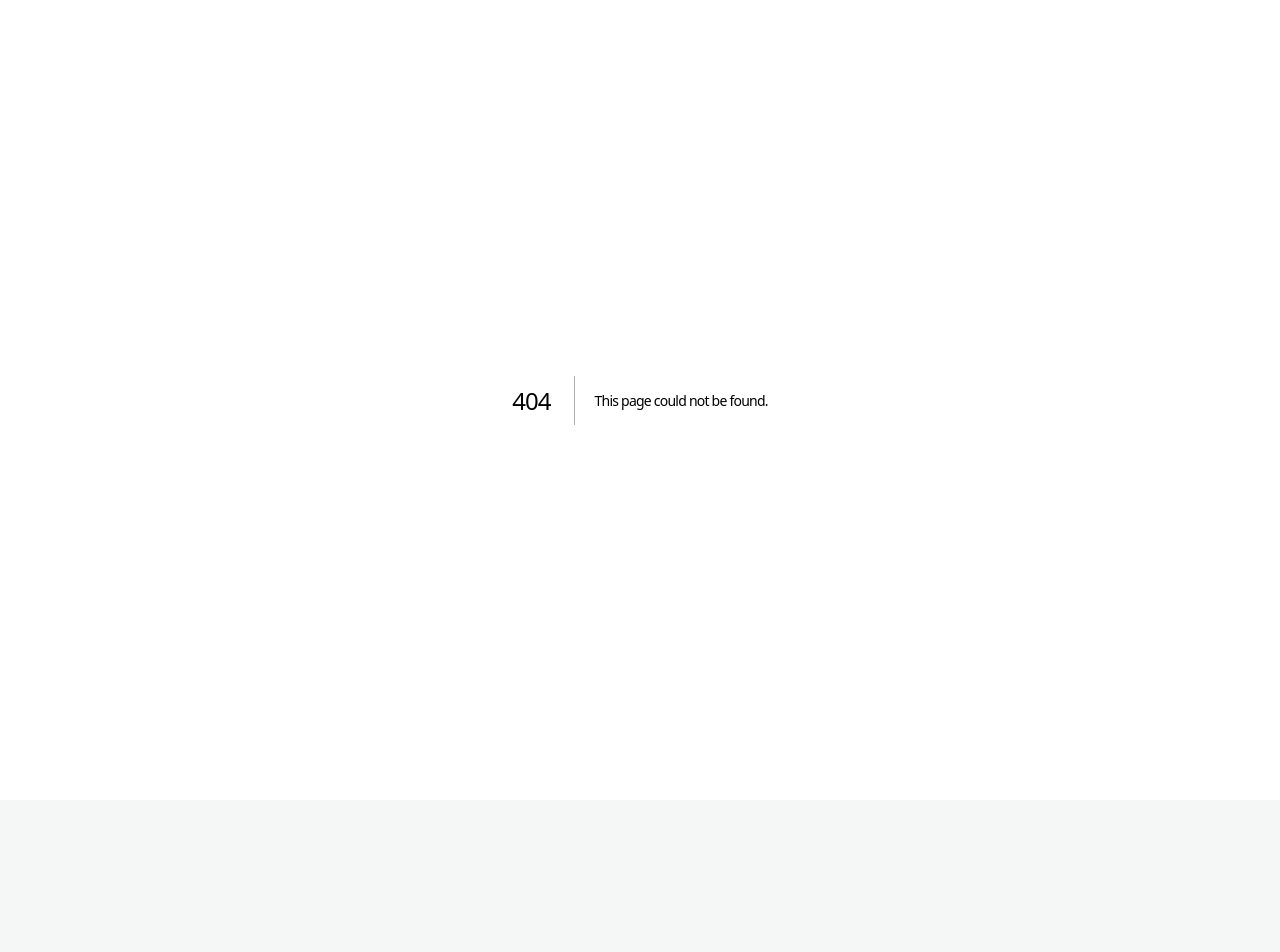
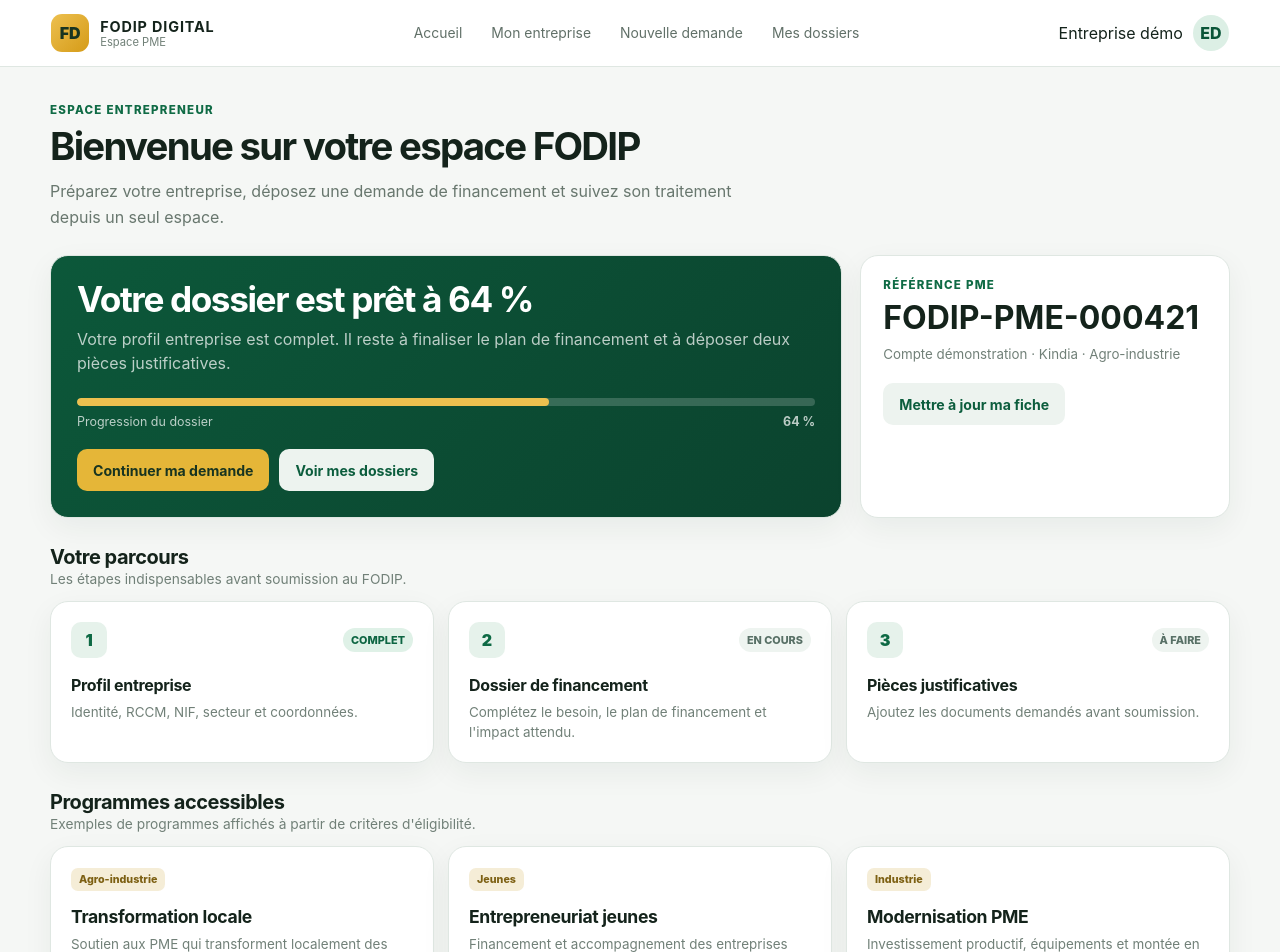
Before and after one commit to skaba89/Fodif_gestion, a Next.js app in the folder apps/web/: page /entrepreneur in a window 1280 px wide. Before the commit this address had no page. Shown: the top 952 px of the page. Before the commit the page ends 800 px from the top, so only its background shows below. Built offline with nearby package versions, Linux system fonts and the light colour scheme.

Commit message:
feat(web): add entrepreneur dashboard

```diff
--- /dev/null
+++ b/apps/web/app/entrepreneur/page.tsx
@@ -0,0 +1,70 @@
+import Link from "next/link";
+import styles from "./portal.module.css";
+
+const steps = [
+  { title: "Profil entreprise", text: "Identité, RCCM, NIF, secteur et coordonnées.", status: "Complet", ok: true },
+  { title: "Dossier de financement", text: "Complétez le besoin, le plan de financement et l'impact attendu.", status: "En cours", ok: false },
+  { title: "Pièces justificatives", text: "Ajoutez les documents demandés avant soumission.", status: "À faire", ok: false },
+];
+
+const programs = [
+  { tag: "Agro-industrie", name: "Transformation locale", text: "Soutien aux PME qui transforment localement des produits agricoles.", amount: "50 M – 2 Md GNF" },
+  { tag: "Jeunes", name: "Entrepreneuriat jeunes", text: "Financement et accompagnement des entreprises portées par de jeunes dirigeants.", amount: "25 M – 750 M GNF" },
+  { tag: "Industrie", name: "Modernisation PME", text: "Investissement productif, équipements et montée en capacité industrielle.", amount: "100 M – 5 Md GNF" },
+];
+
+export default function EntrepreneurDashboard() {
+  return (
+    <main className={styles.main}>
+      <p className={styles.eyebrow}>Espace entrepreneur</p>
+      <h1 className={styles.title}>Bienvenue sur votre espace FODIP</h1>
+      <p className={styles.lead}>Préparez votre entreprise, déposez une demande de financement et suivez son traitement depuis un seul espace.</p>
+
+      <section className={styles.hero}>
+        <div className={`${styles.card} ${styles.heroCard}`}>
+          <h2>Votre dossier est prêt à 64 %</h2>
+          <p>Votre profil entreprise est complet. Il reste à finaliser le plan de financement et à déposer deux pièces justificatives.</p>
+          <div className={styles.progress}><span /></div>
+          <div className={styles.progressLine}><span>Progression du dossier</span><strong>64 %</strong></div>
+          <div className={styles.buttonRow}>
+            <Link className={styles.primary} href="/entrepreneur/demande">Continuer ma demande</Link>
+            <Link className={styles.secondary} href="/entrepreneur/suivi">Voir mes dossiers</Link>
+          </div>
+        </div>
+        <div className={`${styles.card} ${styles.quick}`}>
+          <p className={styles.eyebrow}>Référence PME</p>
+          <strong>FODIP-PME-000421</strong>
+          <small>Compte démonstration · Kindia · Agro-industrie</small>
+          <div className={styles.buttonRow}><Link className={styles.secondary} href="/entrepreneur/entreprise">Mettre à jour ma fiche</Link></div>
+        </div>
+      </section>
+
+      <section className={styles.section}>
+        <div className={styles.sectionHeader}><div><h2>Votre parcours</h2><p>Les étapes indispensables avant soumission au FODIP.</p></div></div>
+        <div className={styles.grid3}>
+          {steps.map((step, i) => (
+            <article className={`${styles.card} ${styles.step}`} key={step.title}>
+              <div className={styles.stepTop}>
+                <span className={styles.stepIcon}>{i + 1}</span>
+                <span className={`${styles.status} ${step.ok ? styles.statusOk : ""}`}>{step.status}</span>
+              </div>
+              <h3>{step.title}</h3><p>{step.text}</p>
+            </article>
+          ))}
+        </div>
+      </section>
+
+      <section className={styles.section}>
+        <div className={styles.sectionHeader}><div><h2>Programmes accessibles</h2><p>Exemples de programmes affichés à partir de critères d'éligibilité.</p></div></div>
+        <div className={styles.programs}>
+          {programs.map((program) => (
+            <article className={`${styles.card} ${styles.program}`} key={program.name}>
+              <span className={styles.programTag}>{program.tag}</span><h3>{program.name}</h3><p>{program.text}</p>
+              <div className={styles.meta}><span>Montant indicatif</span><strong>{program.amount}</strong></div>
+            </article>
+          ))}
+        </div>
+      </section>
+    </main>
+  );
+}
```
